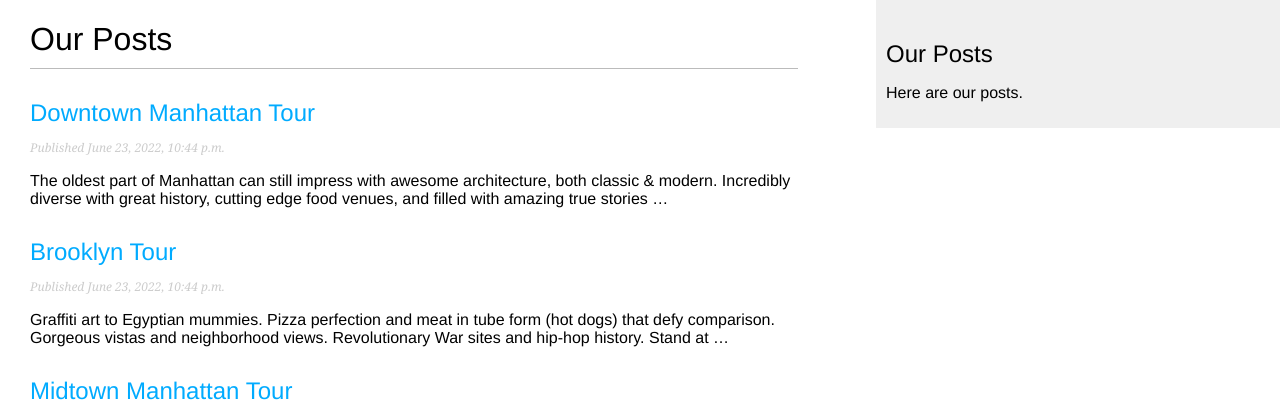
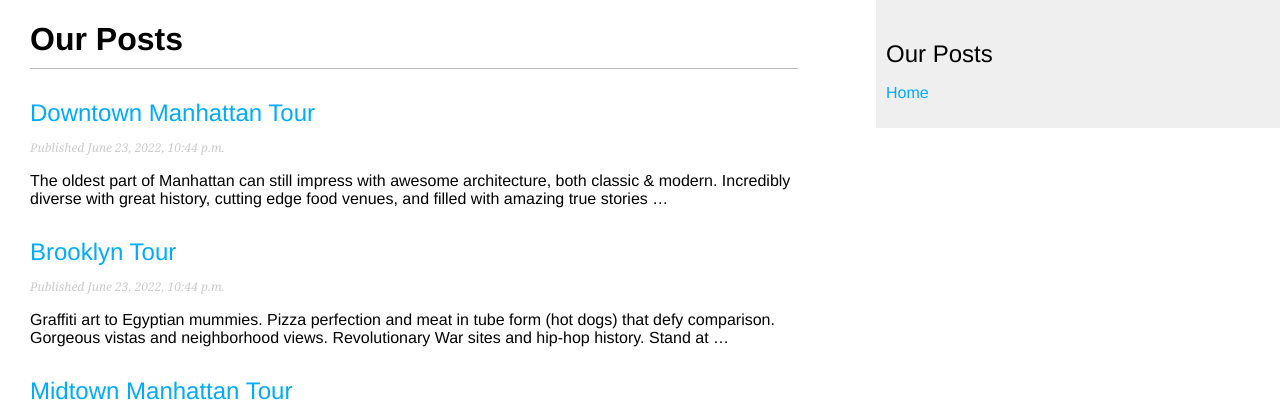
Before and after one commit to Maxrosoft/transformer_django, a Django app: page /posts/ in a window 1280 px wide. Shown: the top 418 px of the page. Run offline with Django 3.2, Linux system fonts and the light colour scheme; data comes from the database, SQL or seed files in the repository.

Commit message:
insignificantly changed html/css code

```diff
--- a/main/static/css/main.css
+++ b/main/static/css/main.css
@@ -10,7 +10,6 @@ a {
 }
 
 h1 {
-    font-weight:normal;
     border-bottom:1px solid #bbb;
     padding:0 0 10px 0;
 }
--- a/main/templates/main/posts/base.html
+++ b/main/templates/main/posts/base.html
@@ -12,7 +12,7 @@
   </div>
   <div id="sidebar">
     <h2>Our Posts</h2>
-    <p>Here are our posts.</p>
+    <p><a href="/">Home</a></p>
   </div>
 </body>
 </html>
```
Also changed, not shown: main/templates/main/posts/post/detail.html (line endings or trailing spaces).
